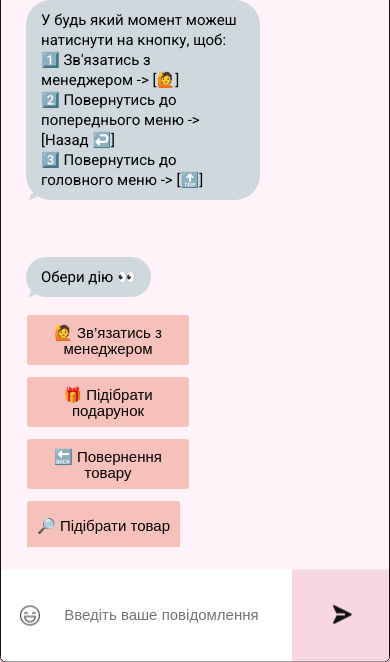
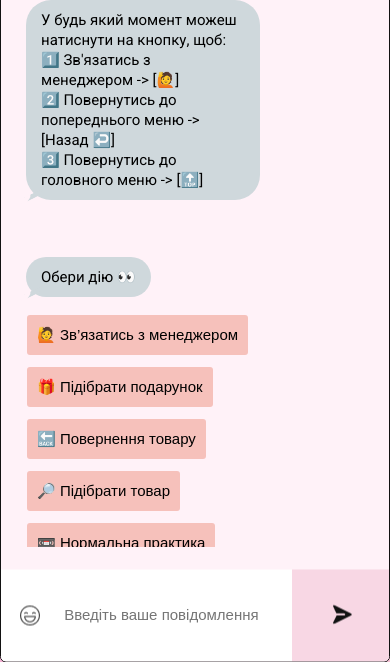
Before and after one commit to vicnesterenko/Consultation_bot, a Django app: page /app/ in a window 390 px wide. Shown: the part 489-1151 px from the top of the page. Run offline with Django 4.2, Linux system fonts and the light colour scheme.

Commit message:
Fix button text alignment in mobile

```diff
--- a/consultation_bot/web/static/style2.css
+++ b/consultation_bot/web/static/style2.css
@@ -224,7 +224,8 @@ a {
     background-color: #F6C1BB;
     border: none;
     border-radius: 3px;
-    height: 40px;
+    min-height: 40px;
+    width: max-content;
     line-height: 1px;
     font-size: 13px;
 }
@@ -547,8 +548,6 @@ a {
 
     .button {
         font-size: 15px;
-        width: auto;
-        height: 50px;
         line-height: 16px;
         padding: 10px;
     }
```
